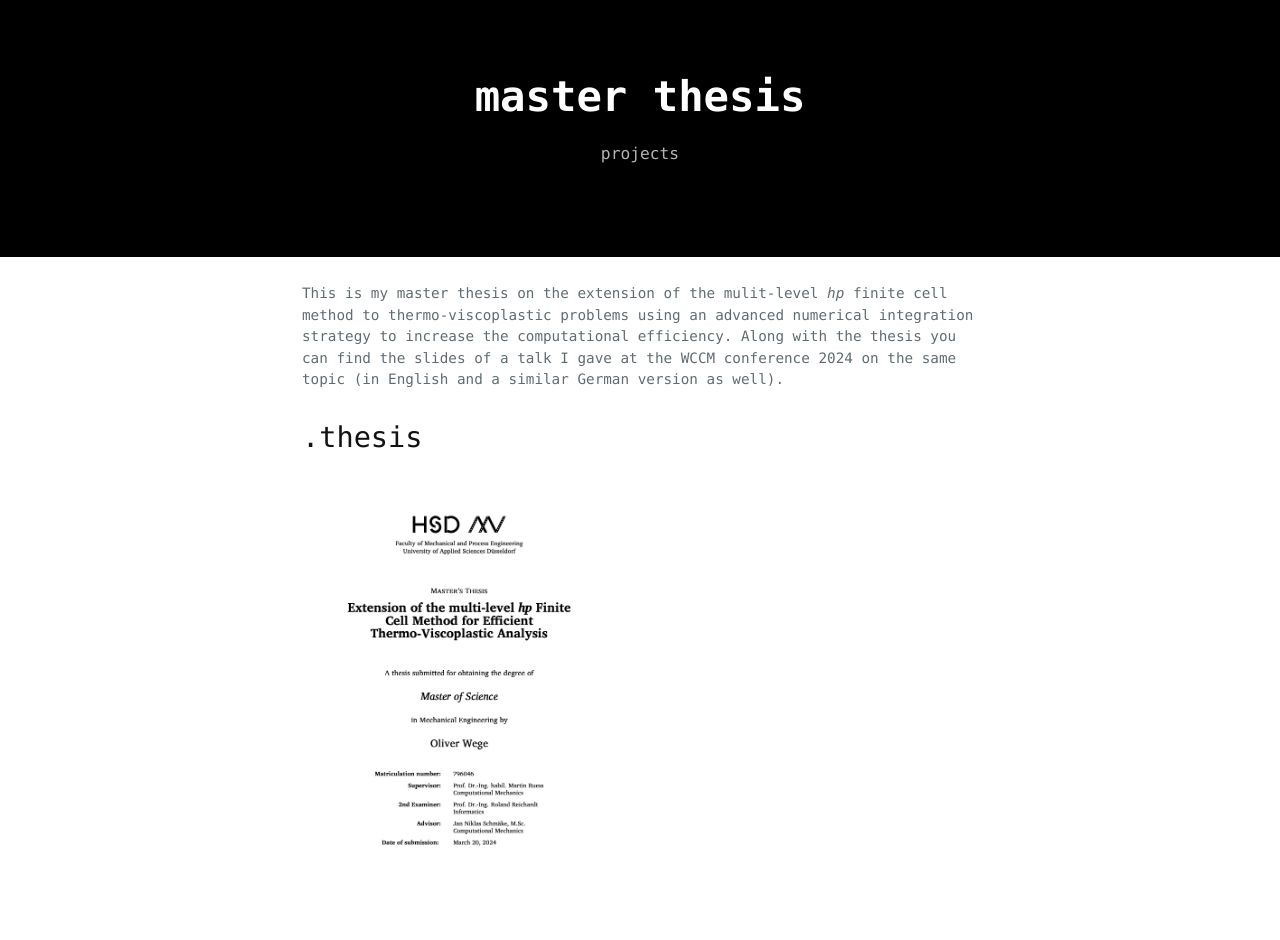
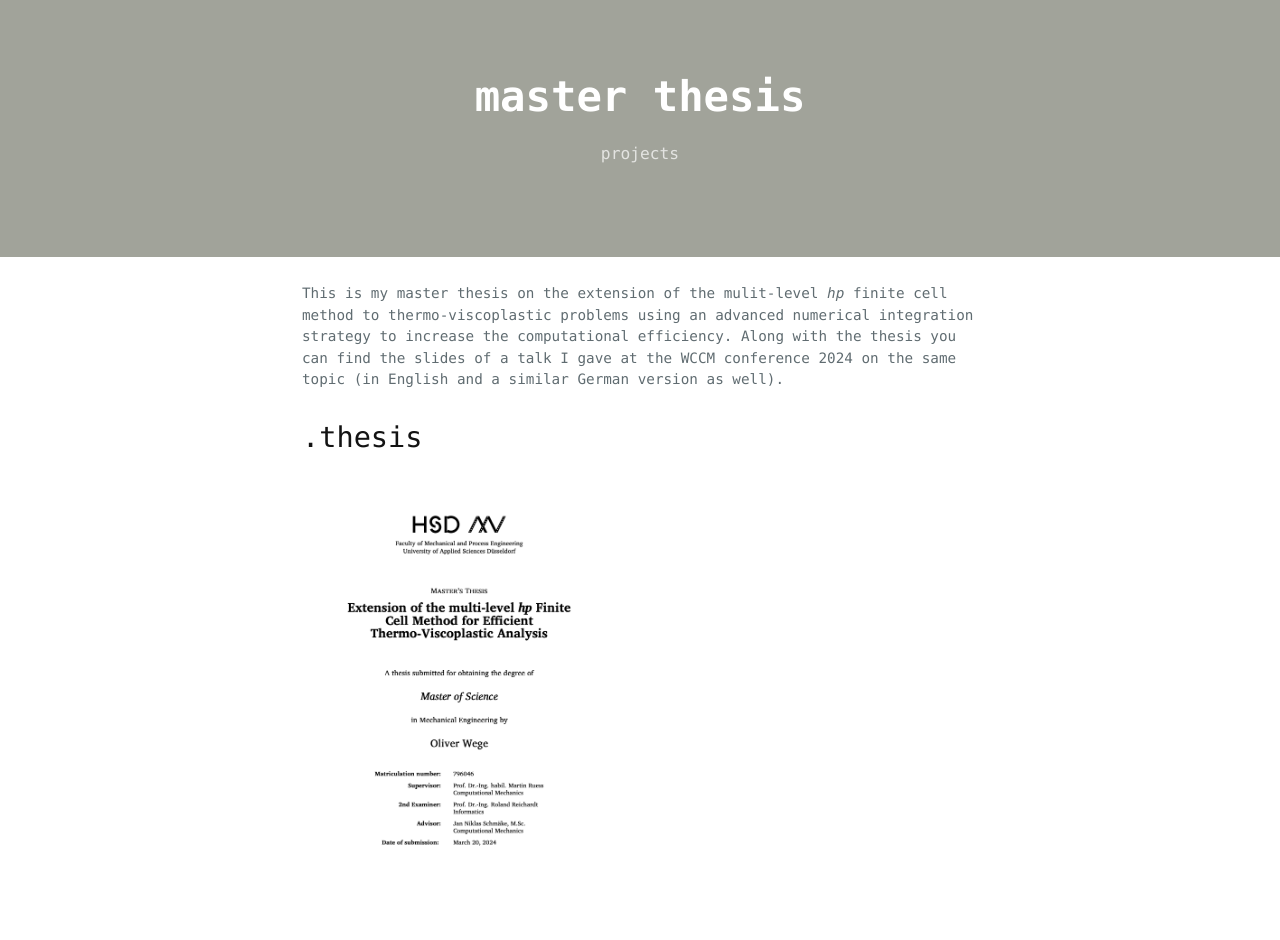
Before and after one commit to olwege/olwege.github.io, a Jekyll site: the page built from content/master-thesis.md, in a window 1280 px wide. Shown: the top 940 px of the page. Built offline with Jekyll 4.4.1, drawn with Linux system fonts in a browser that asks for light colours; some of the changed text lies outside the part shown.

Commit message:
minor changes

```diff
--- a/_layouts/default.html
+++ b/_layouts/default.html
@@ -12,7 +12,7 @@
     <link href="https://fonts.googleapis.com/css2?family=Red+Hat+Mono:wght@400&display=swap" rel="stylesheet"> -->
 
     <meta name="viewport" content="width=device-width, initial-scale=1">
-    <meta name="theme-color" content="#000000">
+    <meta name="theme-color" content="#A1A39A">
     <meta name="apple-mobile-web-app-status-bar-style" content="black-translucent">
     <link rel="stylesheet" href="{{ '/assets/css/style.css?v=' | append: site.github.build_revision | relative_url }}">
     {% include head-custom.html %}
@@ -39,7 +39,7 @@
         {% if site.github.is_project_page %}
           <span class="site-footer-owner"><a href="{{ site.github.repository_url }}">{{ site.github.repository_name }}</a> is maintained by <a href="{{ site.github.owner_url }}">{{ site.github.owner_name }}</a>.</span>
         {% endif %}
-        <span class="site-footer-credits"> (c) 2026 Oliver Wege </span>
+        <span class="site-footer-credits"> (c) 2026 oliver wege </span>
       </footer>
     </main>
   </body>
--- a/_sass/variables.scss
+++ b/_sass/variables.scss
@@ -4,13 +4,13 @@ $medium-breakpoint: 42em !default;
 
 // Headers
 $header-heading-color: #fff !default;
-$header-bg-color: #000000!default;
-$header-bg-color-secondary: #000000 !default;
+$header-bg-color: #A1A39A!default;
+$header-bg-color-secondary: #A1A39A !default;
 
 // Text
 $section-headings-color: #131313 !default;
 $body-text-color: #606c71 !default;
-$body-link-color: #000000 !default;
+$body-link-color: #A1A39A !default;
 $blockquote-text-color: #819198 !default;
 
 // Code
--- a/content/master-thesis.md
+++ b/content/master-thesis.md
@@ -16,4 +16,4 @@ This is my master thesis on the extension of the mulit-level _hp_ finite cell me
 click [here](/files/docs/Wege2024_ThesisPresentation_ger.pdf) for a similar German version.
 
 <br><br>
-[<- take me home.](/index)
+[<< take me home.](/index)
```
Also changed, not shown: content/bachelor-thesis.md (+1 -1 lines).
